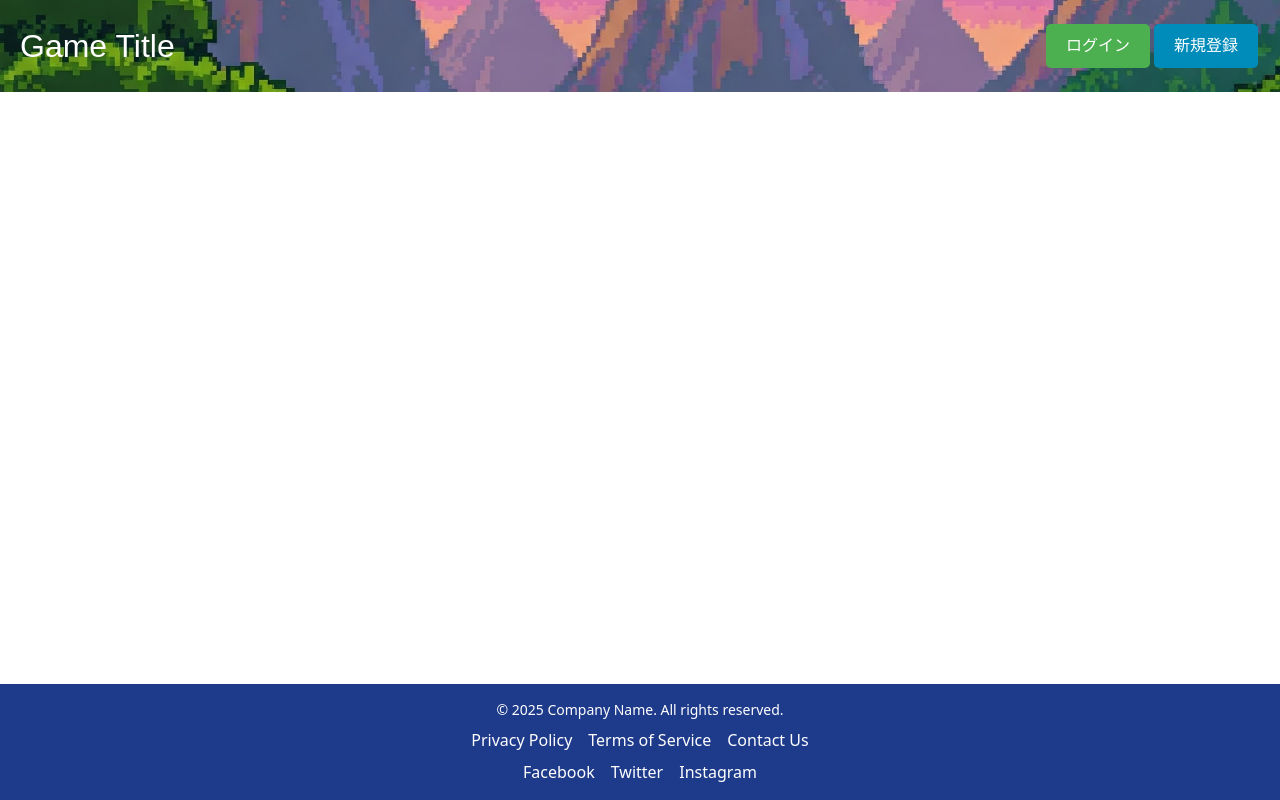
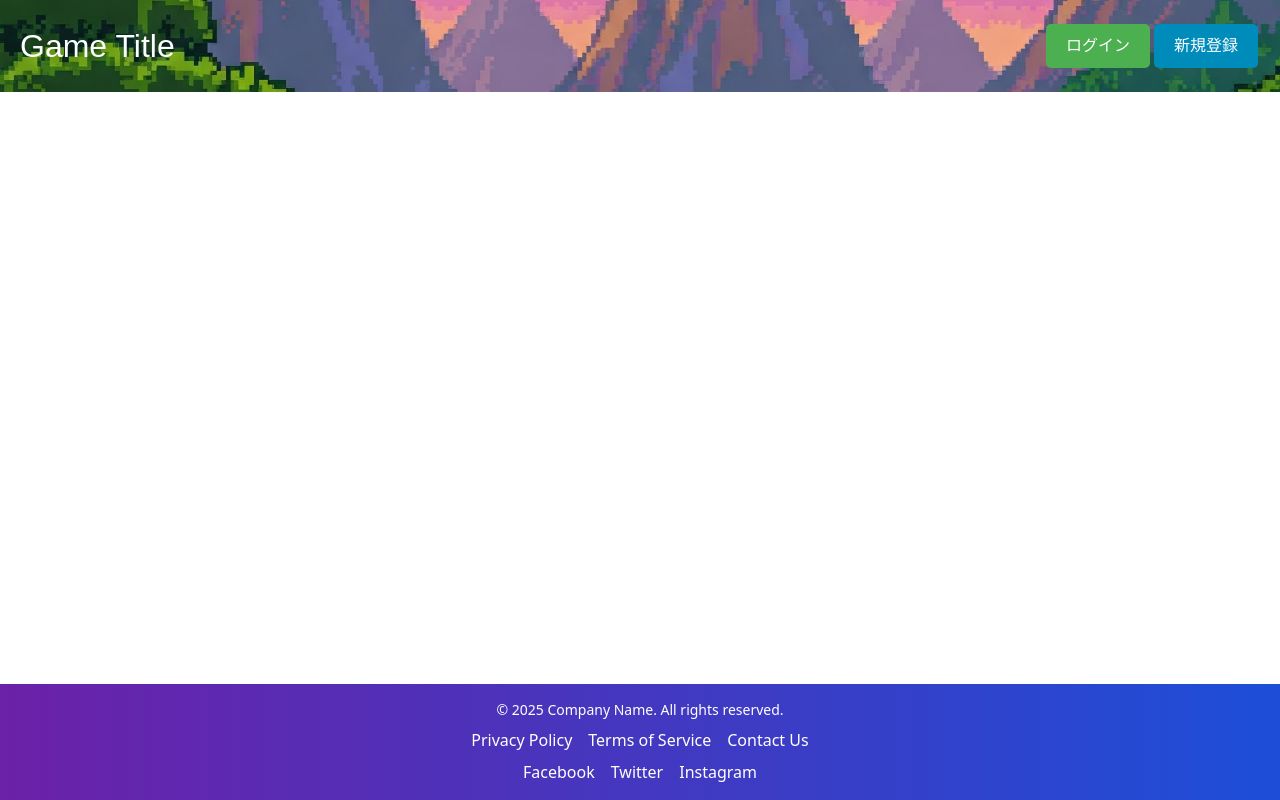
Before and after one commit to tamaco489/firebase_authentication_sample, a Next.js app in the folder front/apps/: page /sign_in in a window 1280 px wide. Built offline with nearby package versions, Linux system fonts and the light colour scheme; no server answers.

Commit message:
fix footer layout

```diff
--- a/front/apps/app/components/layout/footer/Footer.tsx
+++ b/front/apps/app/components/layout/footer/Footer.tsx
@@ -2,7 +2,7 @@ import React from 'react';
 
 const Footer = () => {
   return (
-    <footer className="fixed bottom-0 left-0 w-full flex flex-col items-center justify-center p-4 bg-blue-900 text-white">
+    <footer className="fixed bottom-0 left-0 w-full flex flex-col items-center justify-center p-4 bg-gradient-to-r from-purple-800 to-blue-700 text-white">
       <div className="text-center">
         <p className="text-sm">© 2025 Company Name. All rights reserved.</p>
       </div>
```
